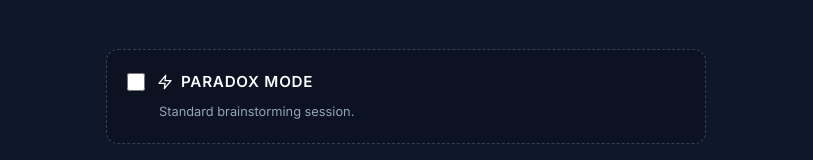
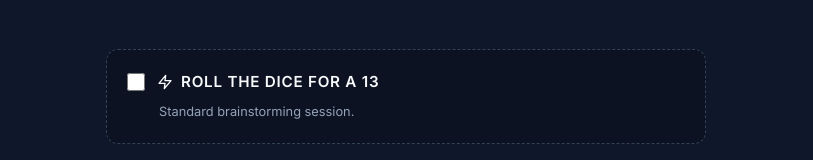
Before and after one commit to uantchern/question-storming, a React (Vite) app: page / in a window 1280 px wide. Shown: the part 509-669 px from the top of the page, without its empty margins (234-1047 px from the left). Built offline with nearby package versions, Linux system fonts and the light colour scheme; no server answers.

Commit message:
Rename Paradox Mode to 'Roll the dice for a 13' and explain summary derivations

```diff
--- a/src/App.jsx
+++ b/src/App.jsx
@@ -26,7 +26,7 @@ const HelpModal = ({ onClose }) => (
                     <p>When the storm begins, focus entries on <strong>Questions Only</strong>. Don't answer them yet. The goal is volume and speed. Use "?" to trigger the engine.</p>
                 </section>
                 <section>
-                    <h3><div className="help-step">3</div> Paradox Mode</h3>
+                    <h3><div className="help-step">3</div> Roll the dice for a 13</h3>
                     <p>Feeling stuck? This mode injects reality-defying constraints that force you to view your challenge from impossible angles, shattering stagnant assumptions.</p>
                     <div className="help-examples">
                         <strong>Examples of Constraints:</strong>
@@ -140,7 +140,7 @@ function App() {
             <header className="app-header">
                 <div className="brand" style={{ cursor: 'pointer' }} onClick={handleReset}>
                     <Layout className="brand-icon" />
-                    <h1>Question Storming {session.isParadoxMode && <span className="paradox-label">PARADOX</span>}</h1>
+                    <h1>Question Storming {session.isParadoxMode && <span className="paradox-label">ROLL THE DICE FOR A 13</span>}</h1>
                 </div>
                 <div className="header-actions">
                     <button className="icon-btn" onClick={() => setShowHelp(true)} title="Information Guide">
--- a/src/components/HistoryView.jsx
+++ b/src/components/HistoryView.jsx
@@ -61,7 +61,7 @@ function HistoryView({ onBack }) {
                                     </span>
                                     {item.is_paradox && (
                                         <span className="history-badge paradox">
-                                            <Zap size={12} /> Paradox
+                                            <Zap size={12} /> 13-Dice
                                         </span>
                                     )}
                                 </div>
--- a/src/components/SessionAnalysis.jsx
+++ b/src/components/SessionAnalysis.jsx
@@ -85,7 +85,7 @@ Generated by Question Storming Engine
                     </div>
                     <div className="meta-item">
                         {isParadoxMode ? <Zap size={16} className="active-icon" /> : <BarChart3 size={16} />}
-                        <span>{isParadoxMode ? 'Paradox Mode' : 'Standard Session'}</span>
+                        <span>{isParadoxMode ? 'Roll the dice for a 13' : 'Standard Session'}</span>
                     </div>
                 </div>
 
@@ -123,14 +123,20 @@ Generated by Question Storming Engine
                 </div>
 
                 {isParadoxMode && (
-
                     <div className="report-section paradox-summary-section">
-                        <h3><Zap size={18} className="active-icon" /> Paradox Interference Summary</h3>
+                        <h3><Zap size={18} className="active-icon" /> 13-Dice Interference Summary</h3>
                         <div className="paradox-insight-card">
                             <p>Reality was successfully fractured {questions.filter(q => q.paradoxConstraint).length} times during this session.</p>
                             <div className="interference-stats">
-                                <span>Anomaly Intensity: High</span>
-                                <span>Singularity Stability: 12%</span>
+                                <span>Anomaly Intensity: {Math.round((questions.filter(q => q.paradoxConstraint).length / (totalQuestions || 1)) * 100)}%</span>
+                                <span>Singularity Stability: {Math.max(0, 100 - (questions.filter(q => q.paradoxConstraint).length * 9))}%</span>
+                            </div>
+                            <div className="derivation-footnote" style={{ marginTop: '1rem', fontSize: '0.75rem', opacity: 0.7, borderTop: '1px solid rgba(255,0,255,0.2)', paddingTop: '0.75rem' }}>
+                                <strong>Calculated Derivations:</strong>
+                                <br />
+                                • <strong>Anomaly Intensity</strong> is the ratio of reality-fractured questions to total volume ({questions.filter(q => q.paradoxConstraint).length} of {totalQuestions}).
+                                <br />
+                                • <strong>Singularity Stability</strong> is an inverse pressure score, decaying by 9% for every paradox injection successfully processed.
                             </div>
                         </div>
                     </div>
--- a/src/components/SessionSetup.jsx
+++ b/src/components/SessionSetup.jsx
@@ -63,12 +63,12 @@ function SessionSetup({ onStart, initialScenario }) {
                         />
                         <span className="toggle-content">
                             <Zap size={16} className={isParadox ? 'active-icon' : ''} />
-                            <span>Paradox Mode</span>
+                            <span>Roll the dice for a 13</span>
                         </span>
                     </label>
                     <p className="toggle-hint">
                         {isParadox
-                            ? "Injects 'Impossible Constraints' (like reversed time or broken physics) every 20 seconds to force extreme lateral thinking and bypass obvious logic."
+                            ? "Injects 'Impossible Constraints' (like reversed time or broken physics) every 20 seconds to force extreme lateral thinking and bypass obvious logic. Calculated probability: 1 in 13."
                             : "Standard brainstorming session."}
                     </p>
                 </div>
--- a/src/components/StormingInterface.jsx
+++ b/src/components/StormingInterface.jsx
@@ -18,7 +18,7 @@ const PRO_TIPS = [
     "Short questions are often the most powerful. Keep it punchy.",
     "Try starting with 'If...', 'Why...', or 'How...'",
     "The 12-minute mark (730s) is when your brain starts to break into new patterns.",
-    "Paradox Mode is designed to break logic. Don't fight it—flow with it."
+    "Roll the dice for a 13 is designed to break logic. Don't fight it—flow with it."
 ];
 
 function StormingInterface({ scenario, isParadoxMode, initialDuration, onTimeUp, initialQuestions, onUpdateQuestions }) {
@@ -141,7 +141,7 @@ function StormingInterface({ scenario, isParadoxMode, initialDuration, onTimeUp,
                                 setInput(e.target.value);
                                 if (error) setError('');
                             }}
-                            placeholder={isParadoxMode ? "Fracture reality with a question..." : "Type your question..."}
+                            placeholder={isParadoxMode ? "Roll the dice for a 13: Fracture reality..." : "Type your question..."}
                             autoFocus
                             autoComplete="off"
                         />
```
